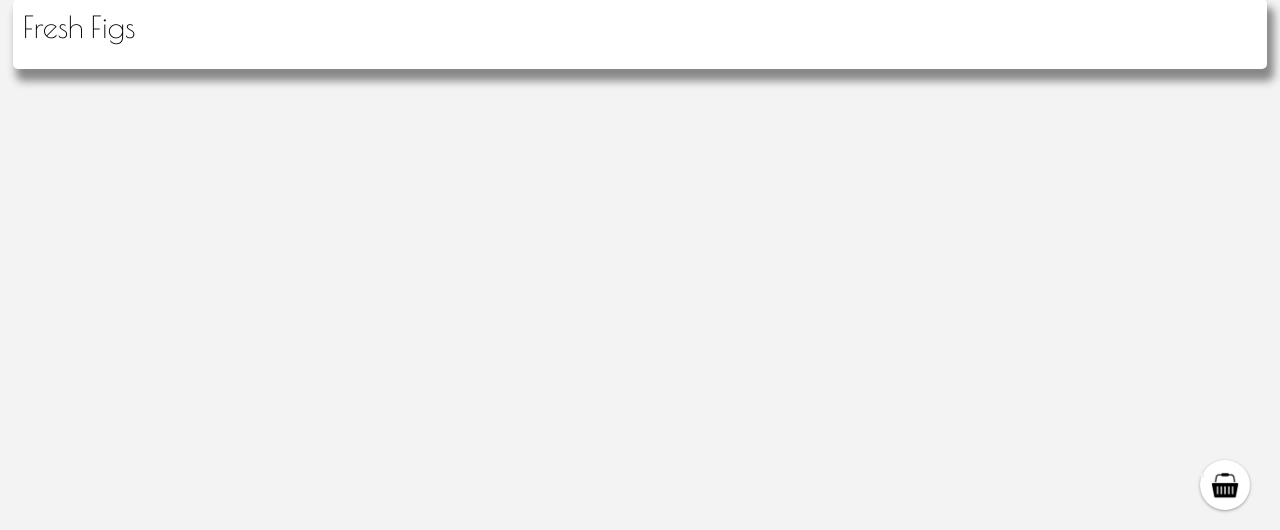
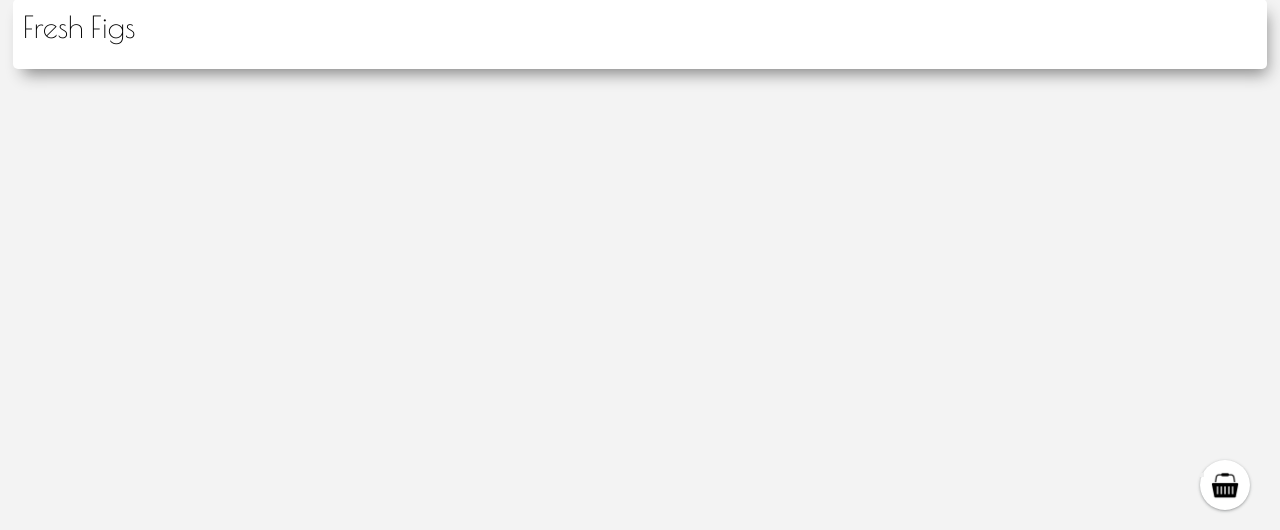
Before and after one commit to amd597/listKing, a plain HTML site: page index.html in a window 1280 px wide. Shown: the part 270-800 px from the top of the page. Drawn offline with nearby package versions, Linux system fonts and the light colour scheme.

Commit message:
Update style.css

```diff
--- a/style.css
+++ b/style.css
@@ -44,7 +44,7 @@ ul li{
     height: 50px;
     border-radius: 5px;
     background-color: white;
-    box-shadow: 5px 10px 8px 2px #888888;
+    box-shadow: 5px 10px 15px -5px #888888;
 
 
 
```
